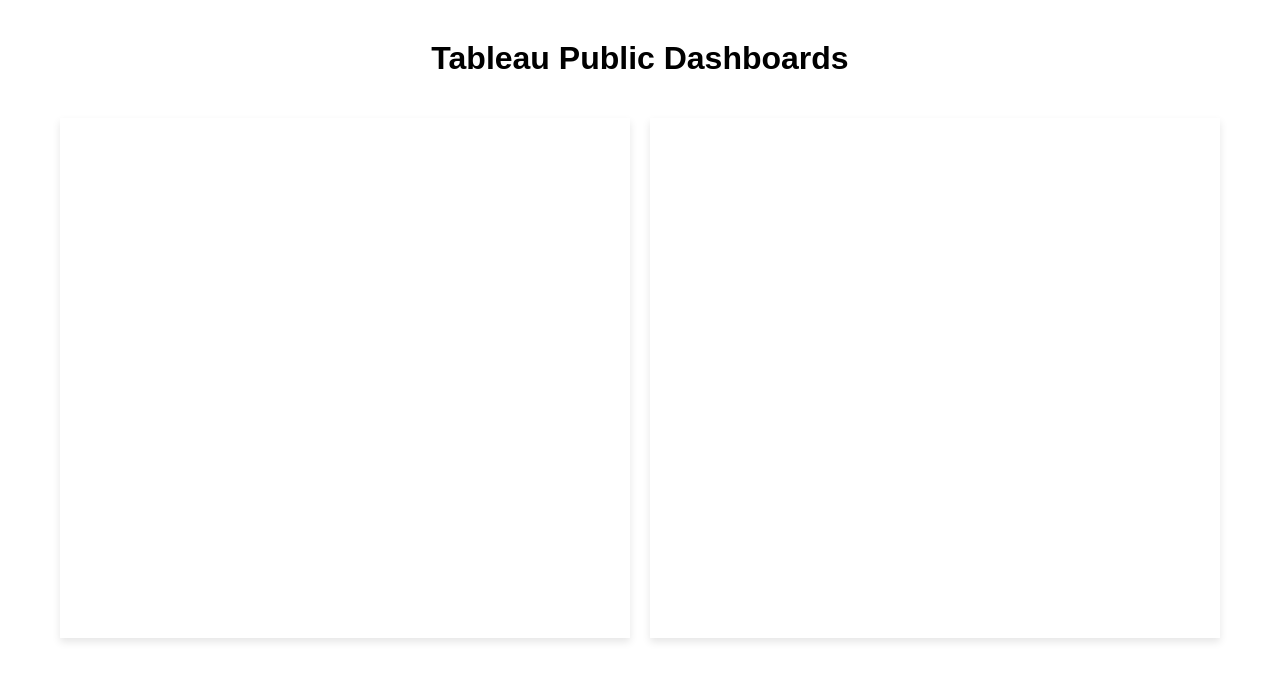
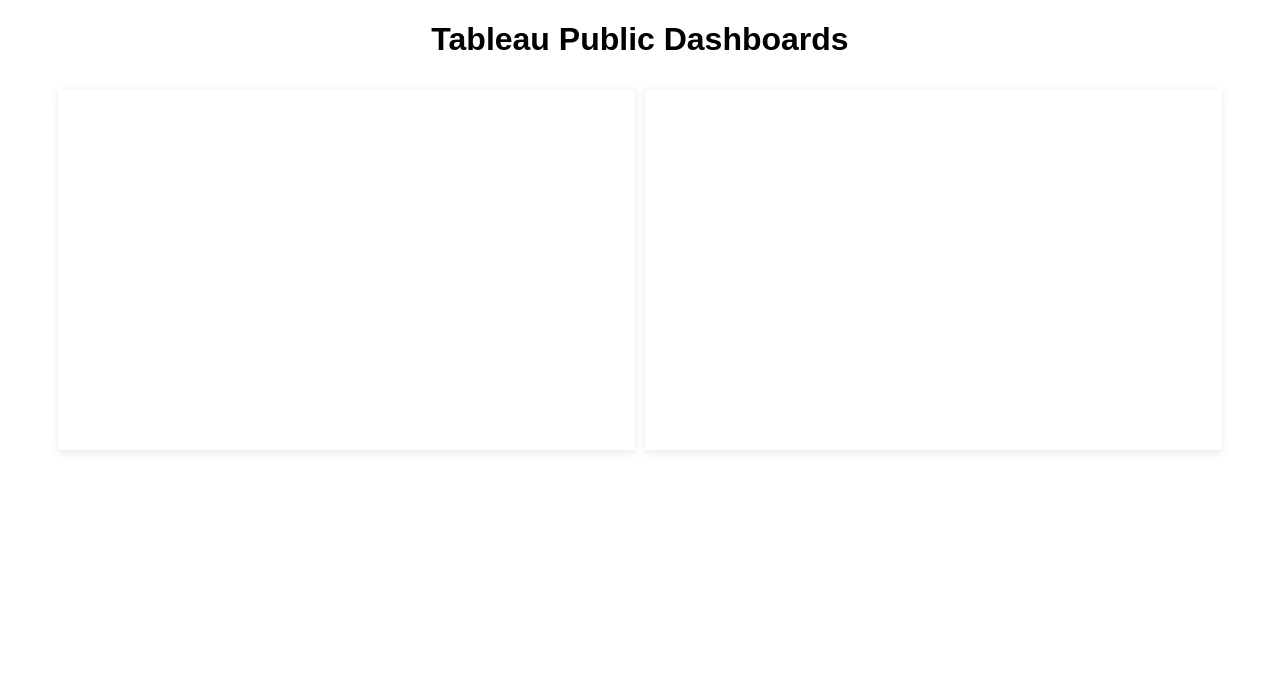
Before and after one commit to rogarlop/Tableau-Visualizations, a plain HTML site: page index.html in a window 1280 px wide. Drawn offline with Linux system fonts and the light colour scheme.

Commit message:
Update index.html

```diff
--- a/index.html
+++ b/index.html
@@ -4,28 +4,27 @@
     <meta charset="UTF-8">
     <title>My Tableau Dashboard </title>
     <style>
-        body { font-family: Arial, sans-serif; margin: 40px; text-align: center; }
+        body { font-family: Arial, sans-serif; margin: 0; text-align: center; }
         .grid {
             display: flex;
             flex-wrap: wrap;
             justify-content: center;
-            gap: 20px;
-            padding: 20px;
-            max-width: 1200px;
-            margin: 0 auto;
+            gap: 10px;
+            padding: 10px;
+            max-width: 100vw;
+            box-sizing: border-box;
+            overflow-x: hidden
         }
         .viz {
+            flex: 0 0 45%;
+            max-width: 45%;
             background: white;
-            padding: 10px;
-            box-shadow: 0 4px 8px rgba(0,0,0,0.1);
-            flex: 1 1 45%;
-            min-width: 350px;
-            box-sizing: border-box;
-            width: 100%;
+            box-shadow: 0 2px 8px rgba(0,0,0,0.1);
+            padding: 5px;
         }
         .tableauPlaceholder {
             width: 100%;
-            height: 500px;
+            height: 350px;
         }
         h2 {
             font-size: 1.2rem;
```
